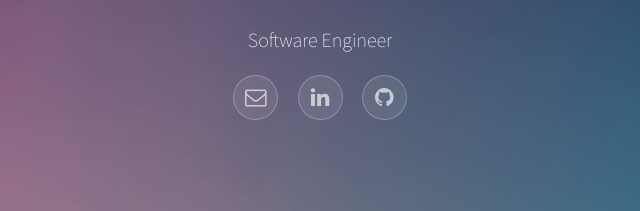
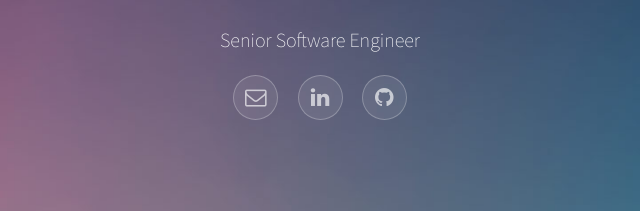
Before and after one commit to shubhamsinghchouhan/profile, a plain HTML site: page index.html in a window 1280 px wide. Shown: the part 492-703 px from the top of the page, 320-960 px from the left. Drawn offline with Linux system fonts and the light colour scheme.

Commit message:
Update index.html

```diff
--- a/index.html
+++ b/index.html
@@ -11,7 +11,7 @@
 				<div class="banner-info container">
 					<span class="avatar"><img src="images/avatar.jpeg" alt="" class="img-fluid"/></span>
 					<h1 class="banner-text">Hello, I’m <strong style="font-family:Bradley Hand,cursive;font-weight:300;letter-spacing: 6px;font-size:70px;">Shubham Singh Chouhan</strong></h1>
-					<h2 style="font-size:20px;">Software Engineer</h2>
+					<h2 style="font-size:20px;">Senior Software Engineer</h2>
 					<ul class="icons">
 						<li><a href="mailto:shubhamsinghchouhan@live.com" class="icon style2 fa-envelope-o"><span class="label">Email</span></a></li>
 						<li><a target="_blank" rel="noopener noreferrer" href="https://www.linkedin.com/in/shubhamsinghchouhan/" class="icon style2 fa fa-linkedin" aria-hidden="true"><span class="label">LinkedIn</span></a></li><!-- Compliant -->
```
